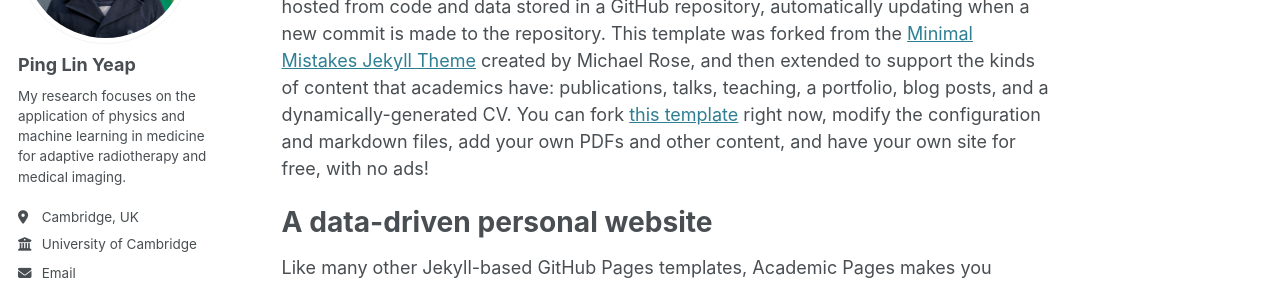
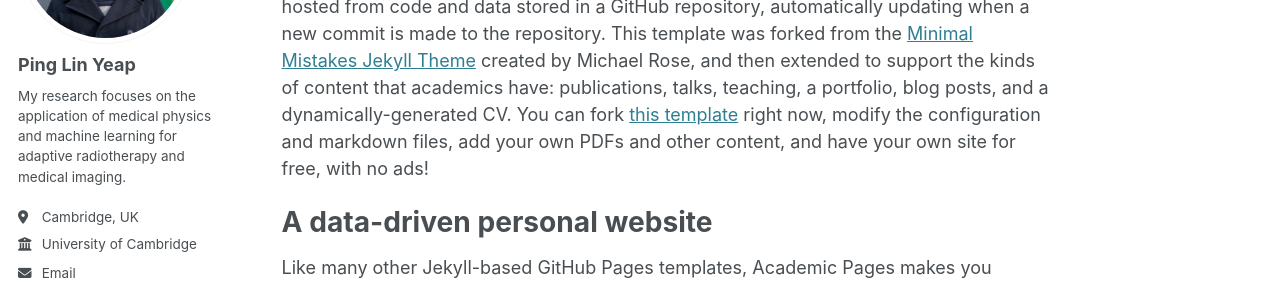
Before and after one commit to yeappl/yeappl.github.io, a Jekyll site: the page built from _pages/about.md, in a window 1280 px wide. Shown: the part 237-522 px from the top of the page. Built offline with Jekyll 4.4.1, drawn with Linux system fonts in a browser that asks for light colours; some web fonts are replaced.

Commit message:
Update _config.yml

```diff
--- a/_config.yml
+++ b/_config.yml
@@ -25,7 +25,7 @@ author:
   avatar           : "profile1.jpg"
   name             : "Ping Lin Yeap"
   pronouns         : # example: "she/her"
-  bio              : "My research focuses on the application of physics and machine learning in medicine for adaptive radiotherapy and medical imaging. "
+  bio              : "My research focuses on the application of medical physics and machine learning for adaptive radiotherapy and medical imaging. "
   location         : "Cambridge, UK"
   employer         : "University of Cambridge"
   uri              : # URL
```
